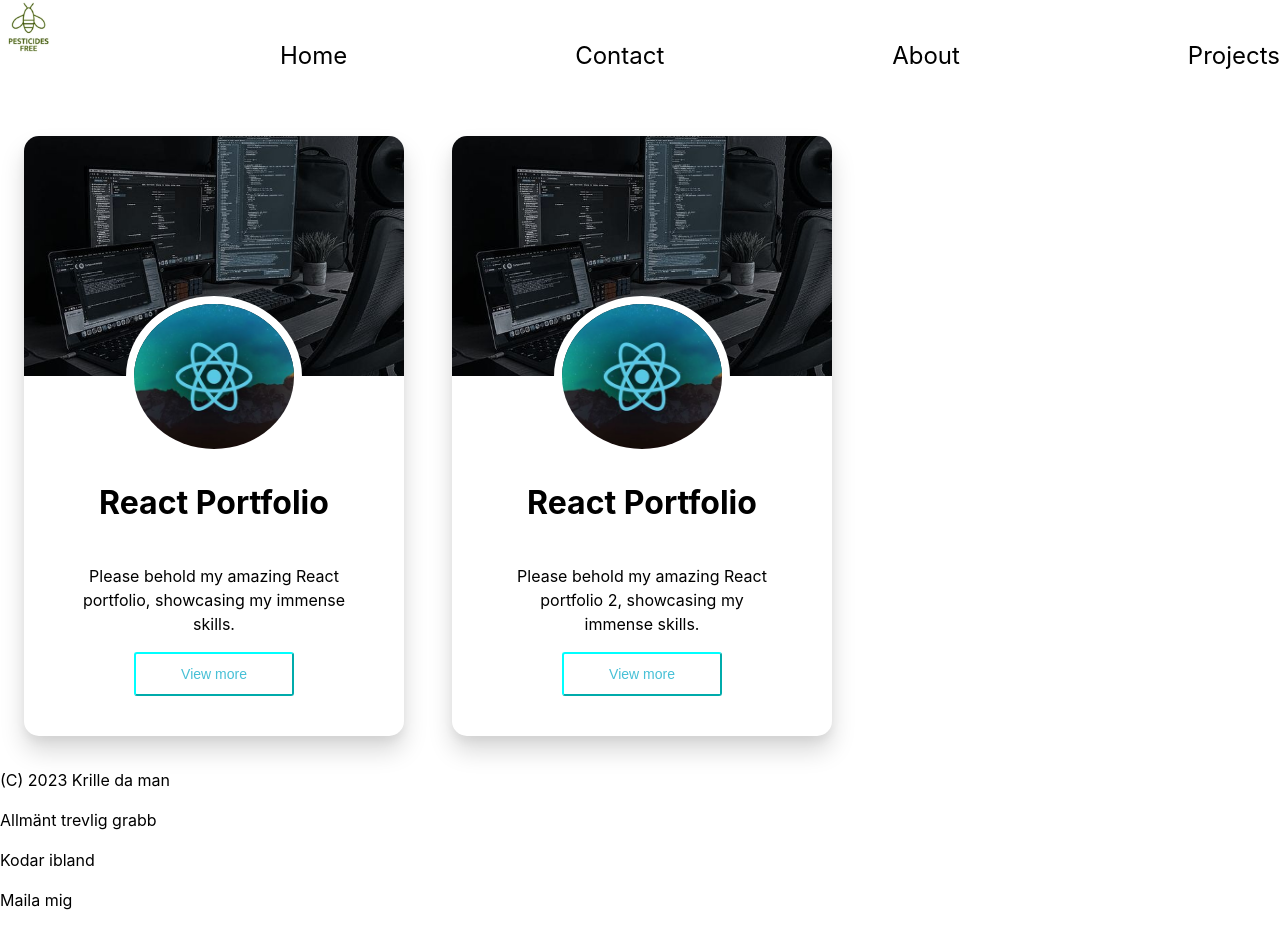
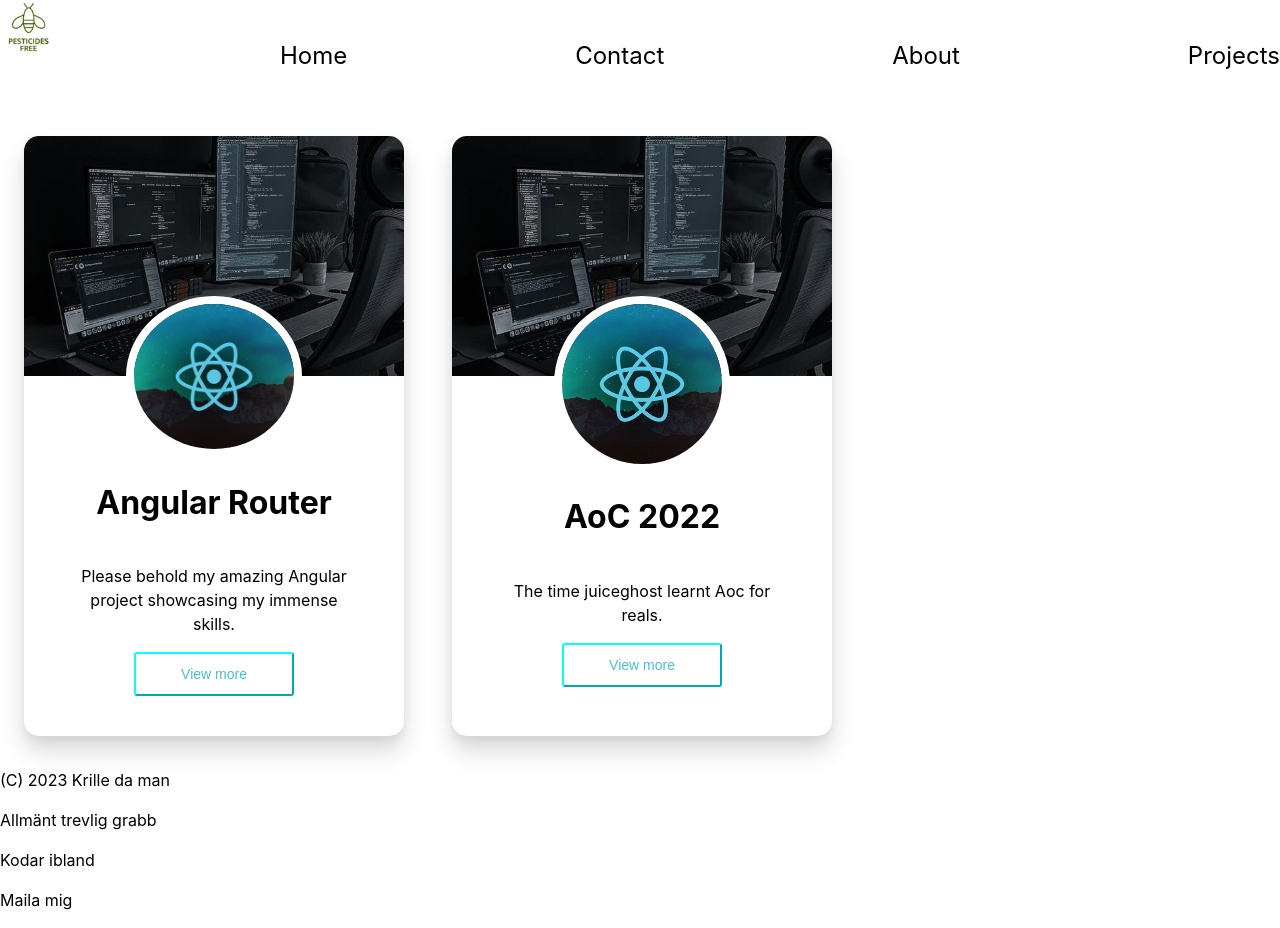
Before and after one commit to juiceghost/noob-stories, a React (Vite) app: page / in a window 1280 px wide. Shown: the top 928 px of the page. Built offline with nearby package versions, Linux system fonts and the light colour scheme.

Commit message:
custom hook not working

```diff
--- a/package.json
+++ b/package.json
@@ -12,7 +12,7 @@
     "axios": "^1.3.6",
     "react": "^18.2.0",
     "react-dom": "^18.2.0",
-    "react-router-dom": "^5.1.2",
+    "react-router-dom": "^5.3.3",
     "styled-components": "^5.3.6"
   },
   "devDependencies": {
--- a/public/skills.json
+++ b/public/skills.json
@@ -1,17 +1,19 @@
 [
     {
+        "id": 343680237,
         "upperPic": "comp.jpg",
         "middlePic": "react.jpg",
-        "headline": "React Portfolio",
-        "description": "Please behold my amazing React portfolio, showcasing my immense skills.",
+        "headline": "Angular Router",
+        "description": "Please behold my amazing Angular project showcasing my immense skills.",
         "buttonText": "View more",
         "buttonLink": "/"
     },
     {
+        "id": 573844948,
         "upperPic": "comp.jpg",
         "middlePic": "react.jpg",
-        "headline": "React Portfolio",
-        "description": "Please behold my amazing React portfolio 2, showcasing my immense skills.",
+        "headline": "AoC 2022",
+        "description": "The time juiceghost learnt Aoc for reals.",
         "buttonText": "View more",
         "buttonLink": "/"
     }
--- a/src/components/Card/Card.jsx
+++ b/src/components/Card/Card.jsx
@@ -4,18 +4,6 @@ import { CardContainer, StyledCompPic, StyledReactPic, StyledButton, StyledP } f
 /* import reactPic from '../../assets/react.jpg';
 import compPic from '../../assets/comp.jpg'; */
 
-function OldCard() {
-
-    return (
-        <CardContainer>
-            <StyledCompPic src={compPic} alt="Computer" />
-            <StyledReactPic src={reactPic} alt="React" />
-            <h1>React Portfolio</h1>
-            <StyledP>Please behold my amazing React portfolio, showcasing my immense skills.</StyledP>
-            <StyledButton>View more</StyledButton>
-        </CardContainer>
-    )
-}
 
 function Card(props) {
 
@@ -24,8 +12,8 @@ function Card(props) {
             <StyledCompPic src={props.upperPic} alt="Computer" />
             <StyledReactPic src={props.middlePic} alt="React" />
             <h1>{props.headline}</h1>
-            <StyledP>{props.description}</StyledP>
-            <StyledButton>{props.buttonText}</StyledButton>
+            <StyledP>{props.githubDescription ? props.githubDescription : props.description}</StyledP>
+            <a href={props.url}><StyledButton>{props.buttonText}</StyledButton></a>
         </CardContainer>
     )
 }
--- a/src/components/Skills/Skills.jsx
+++ b/src/components/Skills/Skills.jsx
@@ -3,6 +3,7 @@ import axios from 'axios';
 /* import reactPic from '../../assets/react.jpg';
 import compPic from '../../assets/comp.jpg';
  */
+import { useGithubApi } from '../../hooks/useGithubApi';
 import goatPic from '../../assets/goat.jpg';
 import girlPic from '../../assets/girl.jpg';
 
@@ -10,6 +11,8 @@ import Card from '../Card'
 const Skills = () => {
     console.log("Hej från Skills")
     const [skillsData, setSkillsData] = useState([]);
+    /* const [githubData, setGithubData] = useState([]); */
+    const [{ githubData, isLoading, isError }] = useGithubApi();
 
     useEffect(() => {
         const fetchData = async () => {
@@ -19,13 +22,32 @@ const Skills = () => {
             setSkillsData(result.data);
         };
         fetchData();
+
+        /* const fetchGHData = async () => {
+            const result = await axios(
+                'https://api.github.com/users/juiceghost/repos',
+            );
+            setGithubData(result.data);
+        };
+        fetchGHData(); */
+
     }, []);
 
     // Vi måste hämta skillsData in i komponenten
+    function getURL(repoId) {
+        // givet ett repoId (ID från github api)
+        // returnera html_url:en från GithubData som matchar det id:t
+        let repo = githubData.find(item => item.id === repoId)
+        return repo ? repo.html_url : undefined
+    }
 
+    function getDescription(repoId) {
+        let repo = githubData.find(item => item.id === repoId)
+        return repo ? repo.description : undefined
+    }
     return (
         <>
-            {skillsData.map(skill => <Card {...skill} />)}
+            {skillsData.map(skill => <Card key={skill.id}  {...skill} url={getURL(skill.id)} githubDescription={getDescription(skill.id)} />)}
         </>
 
     )
--- /dev/null
+++ b/src/hooks/useGithubApi.jsx
@@ -0,0 +1,36 @@
+import React, { useState, useEffect } from 'react';
+
+// Denna custom hook ska hämta info om repos från Github
+//
+
+export const useGithubApi = () => {
+    const [githubData, setGithubData] = useState([]);
+    const [url, setUrl] = useState(
+        'https://api.github.com/users/juiceghost/repos',
+    );
+    const [isLoading, setIsLoading] = useState(false);
+    const [isError, setIsError] = useState(false);
+
+    useEffect(() => {
+        console.log("Hej från useGithubApi")
+        const fetchData = async () => {
+            setIsError(false);
+            setIsLoading(true);
+            console.log("Hej innifrån custom hook 1")
+            try {
+                const result = await axios(url);
+                console.log("Hej innifrån custom hook 2")
+                console.log(result)
+                setGithubData(result.data);
+            } catch (error) {
+                setIsError(true);
+            }
+
+            setIsLoading(false);
+        };
+
+        fetchData();
+    }, []);
+
+    return [{ githubData, isLoading, isError }, setUrl];
+}
```
Also changed, not shown: 1 other file (tests, documents, lock files or other folders).
